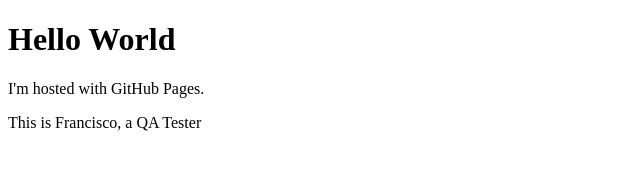
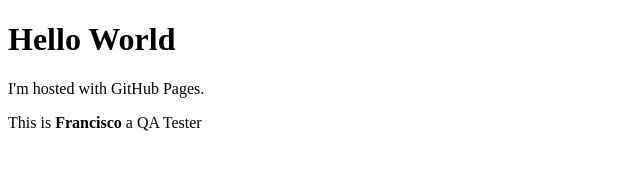
Before and after one commit to francesko1991/francesko1991.github.io, a plain HTML site: page index.html in a window 1280 px wide. Shown: the full height of the page, 0-640 px from the left. Drawn offline with Linux system fonts and the light colour scheme.

Commit message:
Update index.html

```diff
--- a/index.html
+++ b/index.html
@@ -3,6 +3,6 @@
  <body>
 <h1>Hello World</h1>
 <p>I'm hosted with GitHub Pages.</p>
-<p>This is Francisco, a QA Tester</p>
+<p>This is <Strong>Francisco</Strong> a QA Tester</p>
  </body>
 </html>
```
